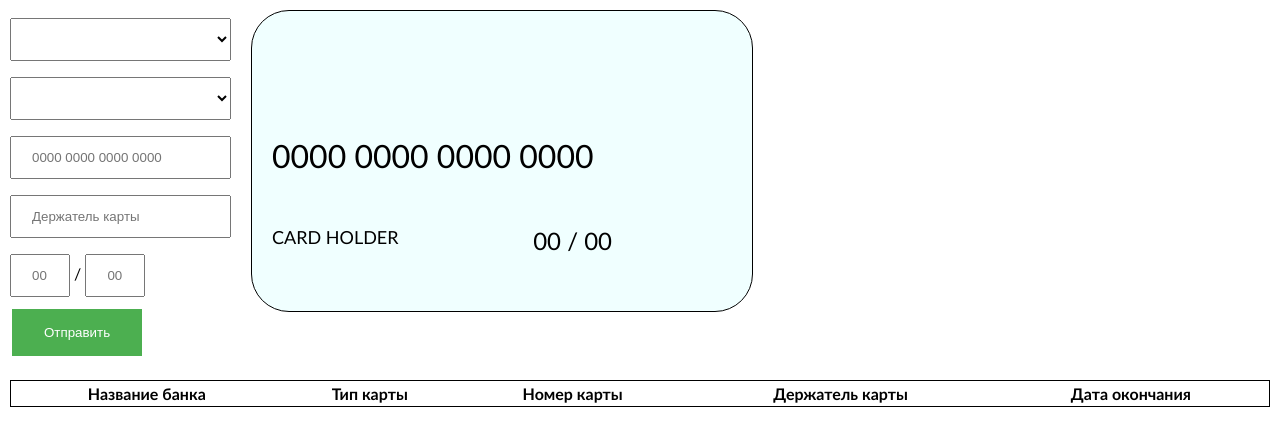
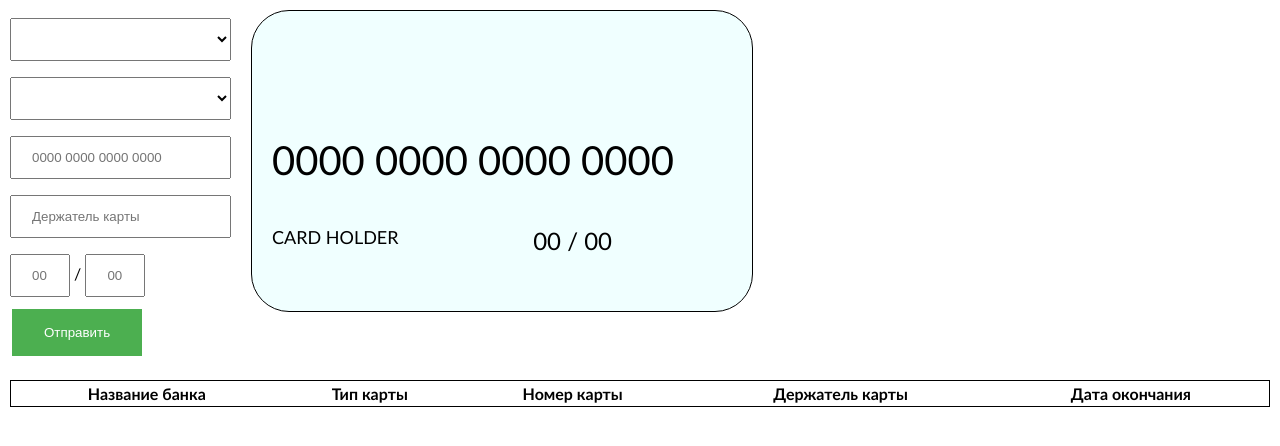
Before and after one commit to JohnyVLive/ITHub-JS-DOM-04, a plain HTML site: page index.html in a window 1280 px wide. Drawn offline with Linux system fonts and the light colour scheme.

Commit message:
Change font size to 2.5em

```diff
--- a/index.html
+++ b/index.html
@@ -32,7 +32,7 @@
 
         <div id="card-mini" class="card-result fl-col">
             <div id="card-result__card-bank"> </div>
-            <div id="card-result__card-number" class="font-xxl">0000 0000 0000 0000</div>
+            <div id="card-result__card-number" class="font-25">0000 0000 0000 0000</div>
             <div class="fl-row mt-40 ml-20 mr-20 fl-sb font-xl black">
                 <div id="card-result__card-holder" class="font-l">CARD HOLDER</div>
                 <div id="card-result__card-date">
--- a/styles.css
+++ b/styles.css
@@ -14,8 +14,8 @@ body{
     font-size: x-large;
 }
 
-.font-xxl{
-    font-size: xx-large;
+.font-25{
+    font-size: 2.5em;
 }
 
 .fl-row{
```
